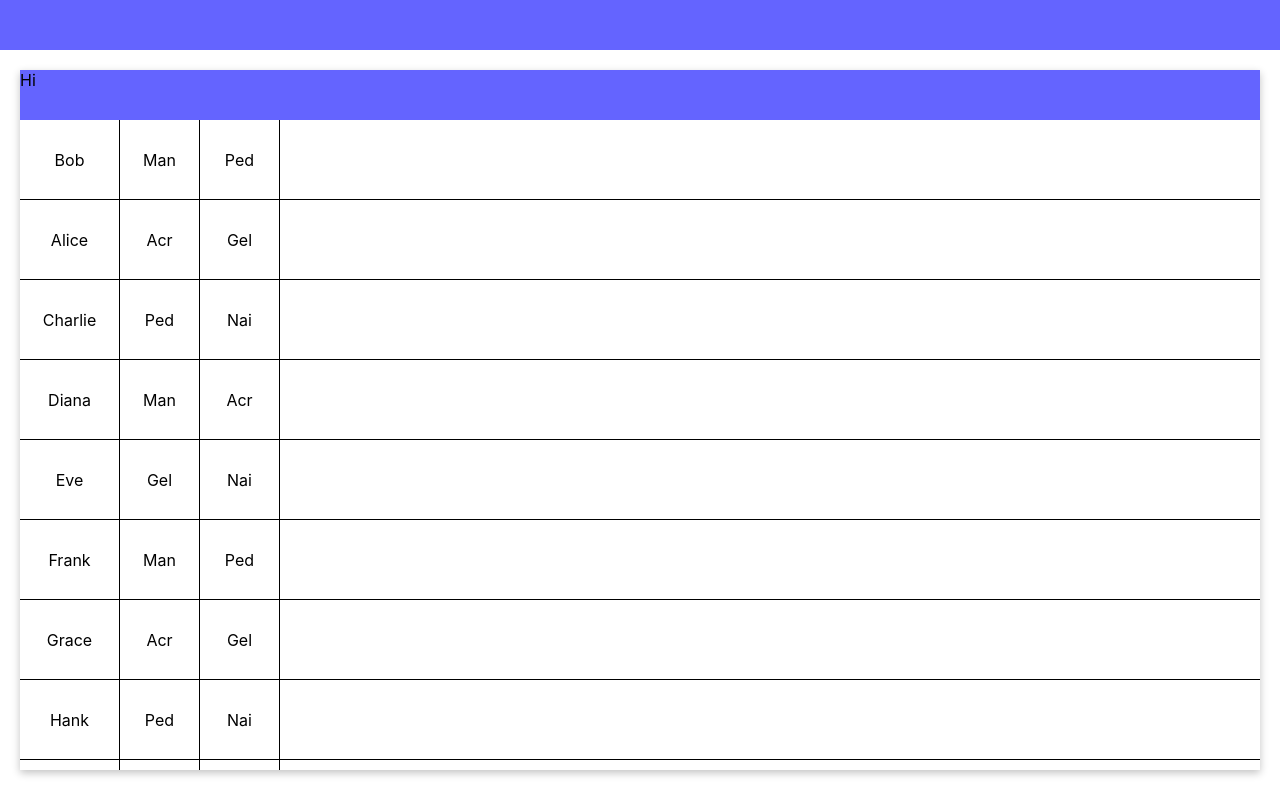
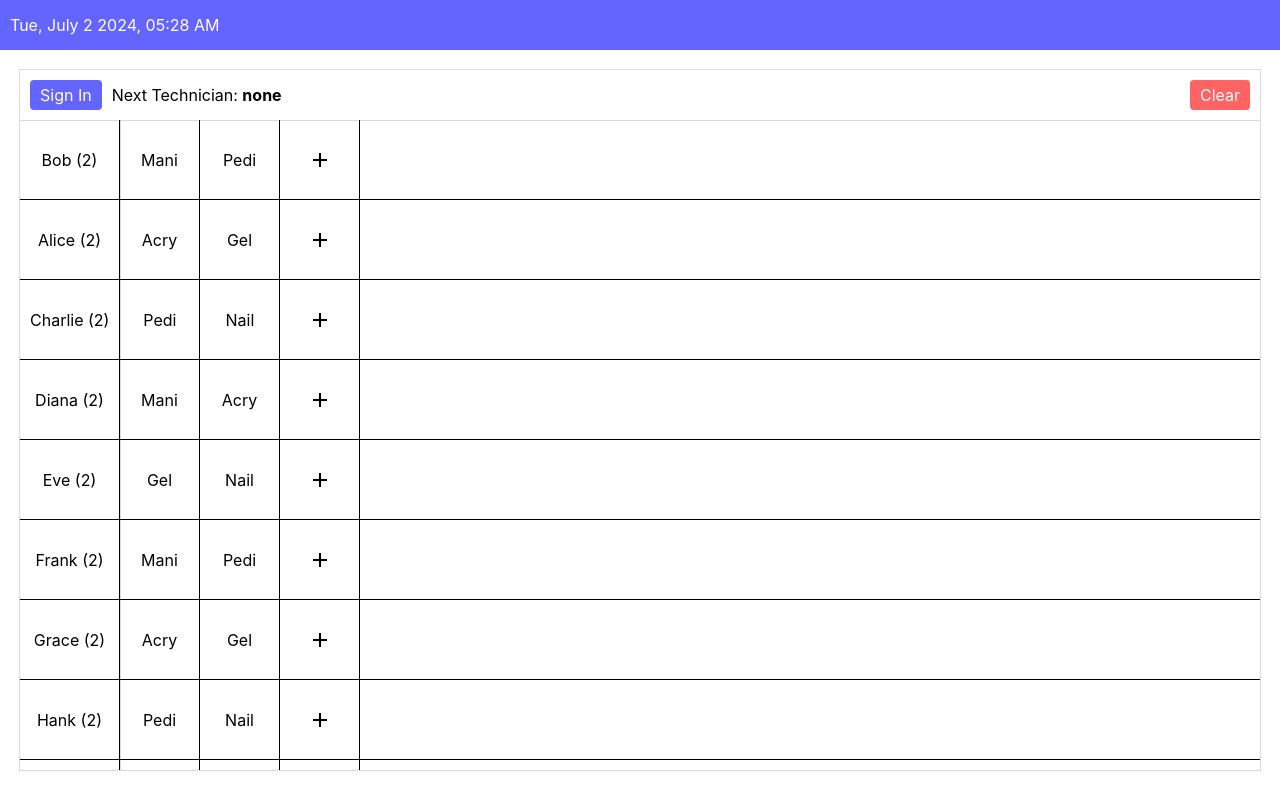
Before and after one commit to sammypham/turn-manager, a React (Create React App) app: page / in a window 1280 px wide. Built offline with nearby package versions, Linux system fonts and the light colour scheme.

Commit message:
initial commit

```diff
--- a/package.json
+++ b/package.json
@@ -10,6 +10,7 @@
     "@testing-library/jest-dom": "^5.17.0",
     "@testing-library/react": "^13.4.0",
     "@testing-library/user-event": "^13.5.0",
+    "dayjs": "^1.11.11",
     "react": "^18.3.1",
     "react-dom": "^18.3.1",
     "react-router-dom": "^6.24.0",
--- a/src/App.css
+++ b/src/App.css
@@ -6,10 +6,13 @@
   --white: white;
   --blue: rgb(100, 100, 255);
   --blue-light: rgb(120, 120, 255);
+  --red: rgb(255, 100, 100);
+  --white-2: rgb(245, 245, 245);
 
   /* Box Shadows */
-  --border-box-shadow: rgba(0, 0, 0, 0.24) 0px 3px 8px;
-  ;
+  --border-box-shadow: rgba(0, 0, 0, 0.02) 0px 1px 3px 0px, rgba(27, 31, 35, 0.15) 0px 0px 0px 1px;
+  /* Border Radius */
+  --border-radius-small: 4px;
 }
 
 ::-webkit-scrollbar {
--- a/src/components/Header/Header.js
+++ b/src/components/Header/Header.js
@@ -1,12 +1,16 @@
 import { Outlet } from 'react-router-dom'
 
 import "./Header.css"
+
+const dayjs = require('dayjs')
 
 const Header = () => {
     return (
         <>
             <div className='site-header'>
-
+                <div style={{ height: "100%", alignContent: "center", padding: 10 }}>
+                    {dayjs().format("ddd, MMMM D YYYY, hh:mm A")}
+                </div>
             </div>
             <Outlet />
         </>
--- a/src/pages/Home/Home.css
+++ b/src/pages/Home/Home.css
@@ -10,11 +10,34 @@
 }
 
 .home__turn-tracker-header {
+    display: flex;
+    flex-direction: row;
     position: sticky;
     top: 0px;
     width: 100%;
     min-height: 50px;
+    background-color: var(--white);
+    box-shadow: var(--border-box-shadow);
+    z-index: 2;
+}
+
+.home__turn-tracker-header .header-button {
+    display: flex;
+    border-radius: var(--border-radius-small);
+    padding: 10px;
+    margin: 10px;
+    align-items: center;
+    justify-content: center;
+    color: var(--white);
+}
+
+.home__turn-tracker-header .header-button.sign-in {
     background-color: var(--primary-color);
+}
+
+.home__turn-tracker-header .header-button.clear {
+    background-color: var(--red);
+    margin-left: auto;
 }
 
 .home__turn-tracker-wrapper {
@@ -28,6 +51,7 @@
     flex-direction: row;
     border-bottom: 1px black solid;
     min-height: 80px;
+    min-width: 100%;
     align-items: center;
 }
 
@@ -35,7 +59,7 @@
     display: flex;
     border-right: 1px black solid;
     height: 100%;
-    width: 80px;
+    min-width: 80px;
     align-items: center;
     justify-content: center;
 }
@@ -46,11 +70,101 @@
 }
 
 .home__turn-tracker-row .technician_name {
+    position: sticky;
+    left: 0px;
     display: flex;
     border-right: 1px black solid;
     height: 100%;
     padding: 10px;
-    width: 100px;
+    min-width: 100px;
     justify-content: center;
     align-items: center;
+    background-color: var(--white);
+    box-shadow: var(--border-box-shadow);
+    z-index: 1;
 }
+
+.modal-background {
+    position: absolute;
+    left: 0px;
+    top: 0px;
+    background-color: rgba(0, 0, 0, 0.5);
+    width: 100vw;
+    height: 100vh;
+    z-index: 10;
+}
+
+.modal-header {
+    font-size: 32px;
+    font-weight: bolder;
+    margin-bottom: 20px;
+}
+
+.modal-container {
+    display: flex;
+    flex-direction: column;
+    position: relative;
+    background-color: var(--white);
+    top: 50%;
+    left: 50%;
+    translate: -50% -50%;
+    border-radius: var(--border-radius-small);
+    padding: 20px;
+}
+
+.modal-container.technicians-modal-container {
+    max-width: clamp(60%, 50vw, 800px);
+    max-height: clamp(60%, 50vw, 800px);
+}
+
+.modal-container.services-modal-container {
+    max-width: clamp(60%, 50vw, 800px);
+    max-height: clamp(60%, 50vw, 800px);
+}
+
+.modal-container .close-button {
+    position: absolute;
+    top: 0px;
+    right: 0px;
+    display: flex;
+    align-items: center;
+    margin: 10px;
+    border-radius: var(--border-radius-small);
+    box-shadow: var(--border-box-shadow);
+    background-color: var(--white);
+    color: red;
+    transition: filter 0.2s;
+}
+
+.modal-container .close-button:hover {
+    filter: brightness(0.9);
+}
+
+.modal-content-wrapper {
+    overflow: auto;
+}
+
+.modal-content {
+    display: grid;
+    gap: 20px;
+    padding: 20px;
+    grid-template-columns: repeat(auto-fill, 100px);
+    justify-content: center;
+}
+
+.modal-content .modal-card {
+    text-align: center;
+    align-content: center;
+    background-color: var(--white);
+    box-shadow: var(--border-box-shadow);
+    border-radius: var(--border-radius-small);
+    height: 100px;
+    background-color: var(--white-2);
+    font-weight: bold;
+    transition: background-color 0.2s;
+}
+
+.modal-content .modal-card:hover {
+    background-color: var(--primary-color);
+    color: var(--white);
+}
--- a/src/pages/Home/Home.js
+++ b/src/pages/Home/Home.js
@@ -1,7 +1,9 @@
+import { useState } from "react";
 import Header from "../../components/Header/Header";
 import "./Home.css"
 
 import AddIcon from '@mui/icons-material/Add';
+import CloseIcon from '@mui/icons-material/Close';
 
 const technicians = [
     {
@@ -66,26 +68,133 @@ const technicians = [
     },
 ];
 
+const Home = () => {
+    const [signInModalOpen, setSignInModalOpen] = useState(false);
+    const [serviceMenuModalOpen, setServiceMenuModalOpen] = useState(false);
 
-const Home = () => {
+    const [nextTechnician, setNextTechnician] = useState(null);
+
+    const openSignInModal = () => {
+        setSignInModalOpen(true);
+    }
+
+    const closeSignInModal = () => {
+        setSignInModalOpen(false);
+    }
+
+    const openServiceMenuModal = () => {
+        setServiceMenuModalOpen(true);
+    }
+
+    const closeServiceMenuModal = () => {
+        setServiceMenuModalOpen(false);
+    }
+
+    const clickClearTracker = () => {
+        const confirm = window.confirm("Are you sure you want to clear the turn tracker?");
+
+        if (confirm) {
+
+        }
+    }
+
+    const createTechnicianCard = (technician, index) => {
+        return (
+            <button className="modal-card" key={index}>
+                {technician ? technician.name : "Technician Name"}
+            </button>
+        )
+    }
+
+    const createServiceCard = (service, index) => {
+        return (
+            <button className="modal-card" key={index}>
+                {service ? service.name : "Service Name"}
+            </button>
+        )
+    }
+
     return (
         <>
             <Header />
+            {
+                signInModalOpen
+                &&
+                <div
+                    className="modal-background"
+                    onClick={(e) => { if (e.currentTarget === e.target) { closeSignInModal() } }}
+                >
+                    <div className="modal-container technicians-modal-container">
+                        <div className="modal-header">
+                            Technicians
+                        </div>
+                        <button onClick={closeSignInModal} className="close-button">
+                            <CloseIcon />
+                        </button>
+                        <div className="modal-content-wrapper">
+                            <div className="modal-content">
+                                {technicians
+                                    .sort((a, b) => a.name.localeCompare(b.name))
+                                    .map((technician, index) =>
+                                        createTechnicianCard(technician, index)
+                                    )}
+                            </div>
+                        </div>
+                    </div>
+                </div>
+            }
+            {
+                serviceMenuModalOpen
+                &&
+                <div
+                    className="modal-background"
+                    onClick={(e) => { if (e.currentTarget === e.target) { closeServiceMenuModal() } }}
+                >
+                    <div className="modal-container services-modal-container">
+                        <div className="modal-header">
+                            Services
+                        </div>
+                        <button onClick={closeServiceMenuModal} className="close-button">
+                            <CloseIcon />
+                        </button>
+                        <div className="modal-content-wrapper">
+                            <div className="modal-content">
+                                {createServiceCard()}
+                                {createServiceCard()}
+                                {createServiceCard()}
+                                {createServiceCard()}
+                                {createServiceCard()}
+                            </div>
+                        </div>
+                    </div>
+                </div>
+            }
             <div className="home__turn-tracker-container">
                 <div className="home__turn-tracker-header">
-                    Hi
+                    <button onClick={openSignInModal} className="header-button sign-in">
+                        Sign In
+                    </button>
+                    <div style={{ height: "100%", alignContent: "center" }}>
+                        Next Technician: <b>{nextTechnician ? nextTechnician.name : "none"}</b>
+                    </div>
+                    <button onClick={clickClearTracker} className="header-button clear">
+                        Clear
+                    </button>
                 </div>
                 <div className="home__turn-tracker-wrapper">
                     {technicians.map((technician, techIndex) =>
                         <div key={techIndex} className="home__turn-tracker-row">
                             <div className="technician_name">
-                                {technician.name}
+                                {technician.name} ({technician.turns.length})
                             </div>
                             {technician.turns.map((turn, turnIndex) =>
-                                <button key={`${techIndex} ${turnIndex}`} className="turn-box">
-                                    {turn.substring(0, 3)}
+                                <button onClick={openServiceMenuModal} key={`${techIndex} ${turnIndex}`} className="turn-box">
+                                    {turn.substring(0, 4)}
                                 </button>
                             )}
+                            <button onClick={openServiceMenuModal} className="turn-box add-turn">
+                                <AddIcon />
+                            </button>
                         </div>
                     )}
                 </div>
```
Also changed, not shown: 1 other file (tests, documents, lock files or other folders).
